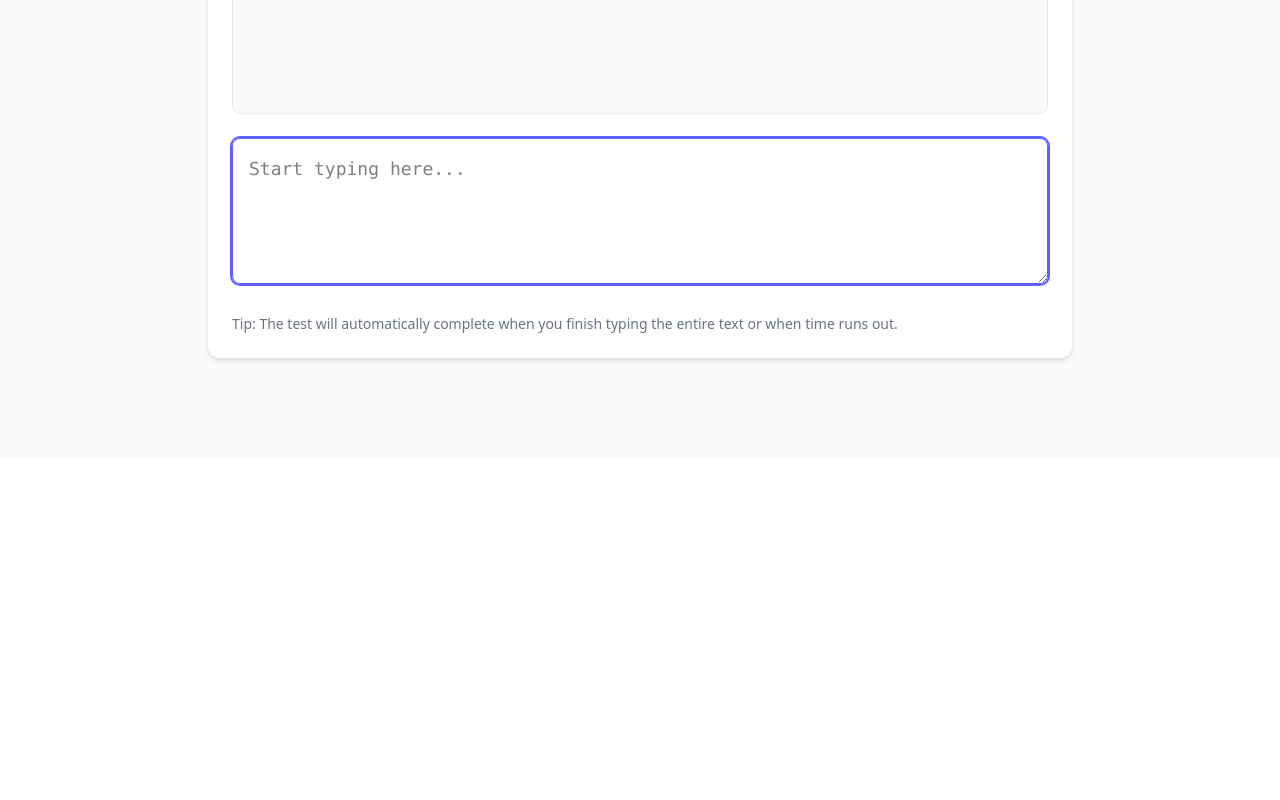
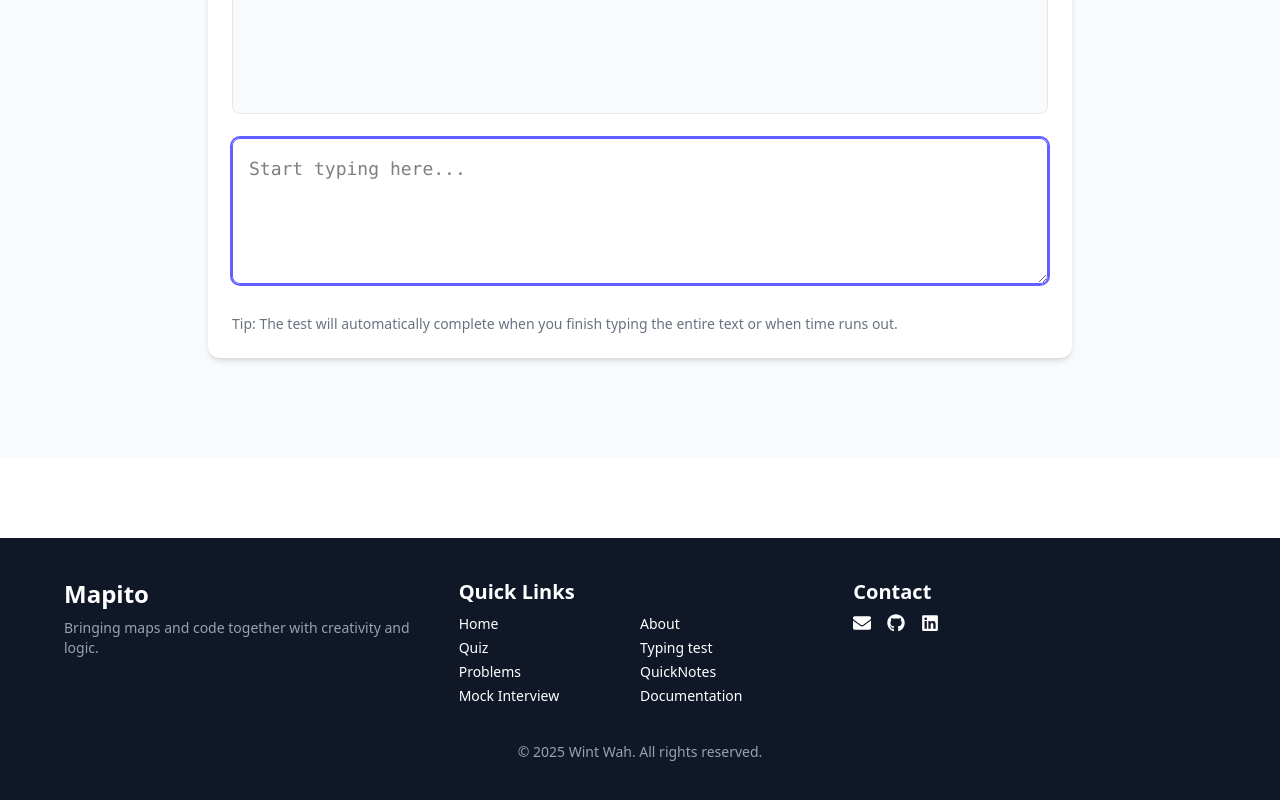
Before and after one commit to wintwah243/Mapito, a React (Vite) app in the folder mapito/: page /typing-test in a window 1280 px wide. Shown: the part 422-1222 px from the top of the page. Before the commit the page ends 880 px from the top, so only its background shows below. Built offline with nearby package versions, Linux system fonts and the light colour scheme; no server answers.

Commit message:
add footer

```diff
--- a/mapito/src/components/TypingTest.jsx
+++ b/mapito/src/components/TypingTest.jsx
@@ -1,6 +1,7 @@
 import React, { useState, useEffect, useRef } from "react";
 import axios from "axios";
 import Navbar from "./Navbar";
+import Footer from "./Footer";
 
 const TypingTest = () => {
   const [quote, setQuote] = useState("");
@@ -51,7 +52,7 @@ const TypingTest = () => {
 
   useEffect(() => {
     fetchQuote();
-    return () => clearTimer();
+    return () => clearTimer(); // cleanup function
   }, []);
 
   // Countdown Timer
@@ -134,7 +135,8 @@ const TypingTest = () => {
   };
 
   return (
-    <div className="min-h-screen bg-gray-50 mt-20">
+    <section>
+    <div className="min-h-screen bg-gray-50 mt-20 mb-20">
       <Navbar />
       <div className="container mx-auto px-4 py-6 md:py-12 max-w-4xl">
         <div className="bg-white rounded-xl shadow-md overflow-hidden p-4 md:p-6">
@@ -229,6 +231,9 @@ const TypingTest = () => {
         </div>
       </div>
     </div>
+    {/* Footer section */}
+      <Footer />
+    </section>
   );
 };
 
```
